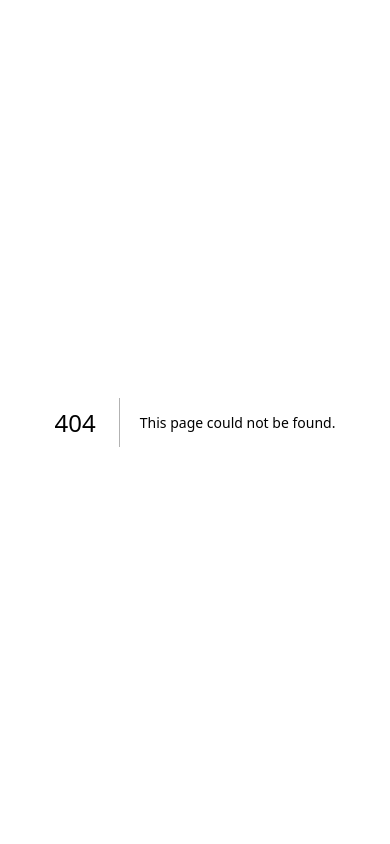
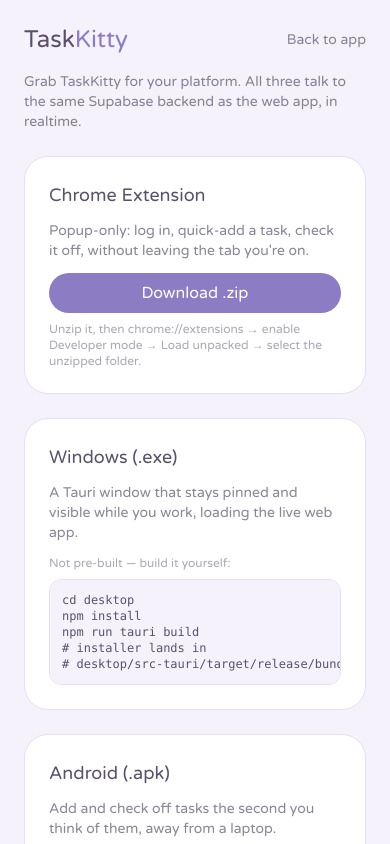
Before and after one commit to eepyzoop/kitty-todo-list, a Next.js app in the folder web/: page /download in a window 390 px wide. Before the commit this address had no page. Shown: the top 844 px of the page. Built offline with nearby package versions, Linux system fonts and the light colour scheme.

Commit message:
Add /download page (extension .zip + build-it-yourself desktop/mobile) and reframe extension/mobile/desktop narration

```diff
--- /dev/null
+++ b/web/src/app/download/page.tsx
@@ -0,0 +1,94 @@
+import Link from "next/link";
+
+function DownloadCard({
+  title,
+  blurb,
+  action,
+}: {
+  title: string;
+  blurb: string;
+  action: React.ReactNode;
+}) {
+  return (
+    <div className="flex-1 min-w-0 bg-card border border-line rounded-3xl p-6 flex flex-col gap-3">
+      <h2 className="text-lg font-medium">{title}</h2>
+      <p className="text-sm text-foreground/70 flex-1">{blurb}</p>
+      {action}
+    </div>
+  );
+}
+
+function BuildItYourself({ steps }: { steps: string }) {
+  return (
+    <div className="flex flex-col gap-2">
+      <p className="text-xs text-foreground/50">
+        Not pre-built — build it yourself:
+      </p>
+      <pre className="text-xs bg-background border border-line rounded-xl p-3 overflow-x-auto">
+        {steps}
+      </pre>
+    </div>
+  );
+}
+
+export default function DownloadPage() {
+  return (
+    <main className="flex flex-1 flex-col items-center p-6 gap-6">
+      <header className="w-full max-w-4xl flex items-center justify-between">
+        <h1 className="text-2xl font-medium">
+          Task<span className="text-accent">Kitty</span>
+        </h1>
+        <Link href="/" className="text-sm text-foreground/70 hover:text-accent transition">
+          Back to app
+        </Link>
+      </header>
+
+      <p className="w-full max-w-4xl text-sm text-foreground/70 -mt-2">
+        Grab TaskKitty for your platform. All three talk to the same
+        Supabase backend as the web app, in realtime.
+      </p>
+
+      <div className="w-full max-w-4xl flex flex-col md:flex-row gap-6 items-stretch">
+        <DownloadCard
+          title="Chrome Extension"
+          blurb="Popup-only: log in, quick-add a task, check it off, without leaving the tab you're on."
+          action={
+            <div className="flex flex-col gap-2">
+              <a
+                href="/downloads/taskkitty-extension.zip"
+                download
+                className="rounded-full bg-accent text-white px-5 py-2 font-medium text-center hover:opacity-90 transition"
+              >
+                Download .zip
+              </a>
+              <p className="text-xs text-foreground/50">
+                Unzip it, then chrome://extensions → enable Developer mode →
+                Load unpacked → select the unzipped folder.
+              </p>
+            </div>
+          }
+        />
+
+        <DownloadCard
+          title="Windows (.exe)"
+          blurb="A Tauri window that stays pinned and visible while you work, loading the live web app."
+          action={
+            <BuildItYourself
+              steps={"cd desktop\nnpm install\nnpm run tauri build\n# installer lands in\n# desktop/src-tauri/target/release/bundle/"}
+            />
+          }
+        />
+
+        <DownloadCard
+          title="Android (.apk)"
+          blurb="Add and check off tasks the second you think of them, away from a laptop."
+          action={
+            <BuildItYourself
+              steps={"cd mobile\nnpm install\nnpx eas build -p android --profile preview\n# requires a free Expo account"}
+            />
+          }
+        />
+      </div>
+    </main>
+  );
+}
--- a/web/src/app/login/page.tsx
+++ b/web/src/app/login/page.tsx
@@ -46,6 +46,11 @@
             Sign up
           </Link>
         </p>
+        <p className="text-xs text-center text-foreground/50">
+          <Link href="/download" className="hover:text-accent transition">
+            Download the desktop, mobile, or extension build
+          </Link>
+        </p>
       </form>
     </main>
   );
--- a/web/src/app/page.tsx
+++ b/web/src/app/page.tsx
@@ -1,3 +1,4 @@
+import Link from "next/link";
 import { createClient } from "@/lib/supabase/server";
 import { signOut } from "./login/actions";
 import TaskApp from "@/components/TaskApp";
@@ -27,6 +28,10 @@
           Task<span className="text-accent">Kitty</span>
         </h1>
         <div className="flex items-center gap-2 text-sm text-foreground/70">
+          <Link href="/download" className="hover:text-accent transition">
+            Download apps
+          </Link>
+          <span>·</span>
           <UserGreeting
             userId={user!.id}
             email={user!.email!}
--- a/web/src/lib/supabase/proxy-client.ts
+++ b/web/src/lib/supabase/proxy-client.ts
@@ -1,7 +1,7 @@
 import { createServerClient } from "@supabase/ssr";
 import { NextResponse, type NextRequest } from "next/server";
 
-const PUBLIC_PATHS = ["/login", "/signup"];
+const PUBLIC_PATHS = ["/login", "/signup", "/download"];
 
 export async function updateSession(request: NextRequest) {
   let response = NextResponse.next({ request });
--- a/web/src/proxy.ts
+++ b/web/src/proxy.ts
@@ -6,5 +6,5 @@
 }
 
 export const config = {
-  matcher: ["/((?!_next/static|_next/image|favicon.ico).*)"],
+  matcher: ["/((?!_next/static|_next/image|favicon.ico|downloads/).*)"],
 };
```
Also changed, not shown: 2 other files (tests, documents, lock files or other folders).
